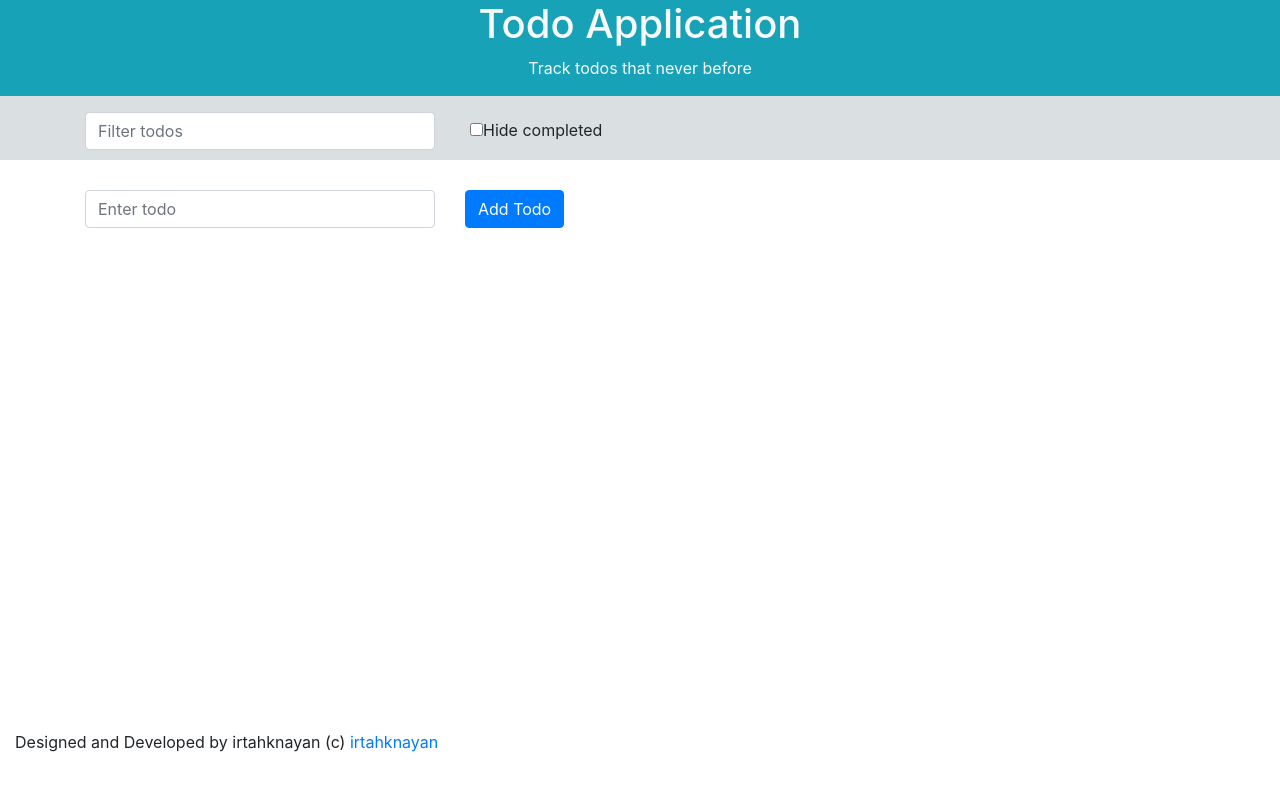
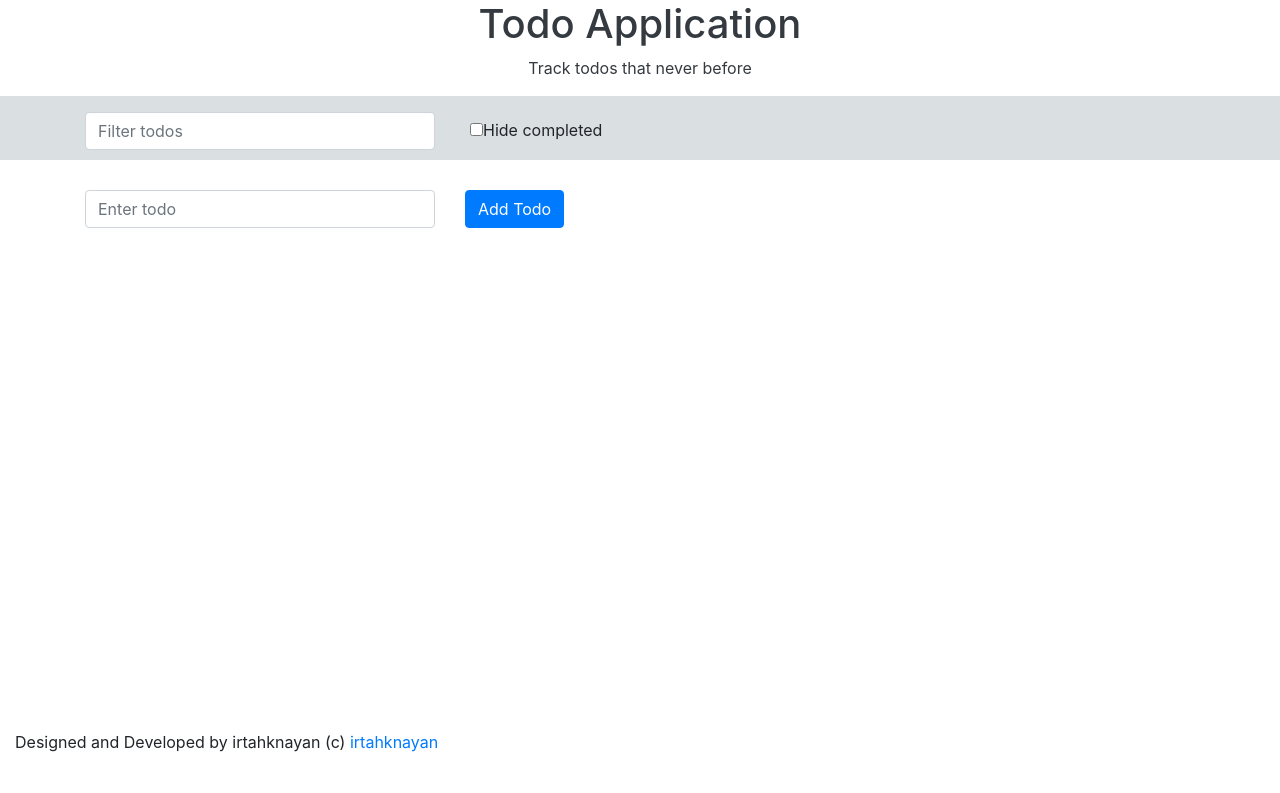
Before and after one commit to irtahknayan/javascript-firebase-todolist, a plain HTML site: page index.html in a window 1280 px wide. Drawn offline with nearby package versions, Linux system fonts and the light colour scheme; no server answers.

Commit message:
text style update

```diff
--- a/index.html
+++ b/index.html
@@ -12,7 +12,7 @@
     <div class="wrapper">
         <div class="content">
             <div class="row">
-                <div class="text-center text-light bg-info col-md-12">
+                <div class="text-center text-dark col-md-12">
                     <h1>Todo Application</h1>
                     <p>Track todos that never before</p>
                 </div>
@@ -62,7 +62,8 @@
         <div class="container">
             <div class="row">
                 <div class="col-md-12">
-                    <p>Designed and Developed by irtahknayan (c) <a href="https://github.com/irtahknayan">irtahknayan</a></p>
+                    <p>Designed and Developed by irtahknayan (c) <a
+                            href="https://github.com/irtahknayan">irtahknayan</a></p>
                 </div>
             </div>
         </div>
```
